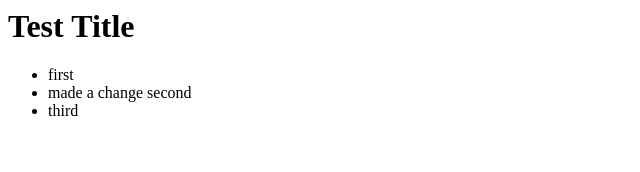
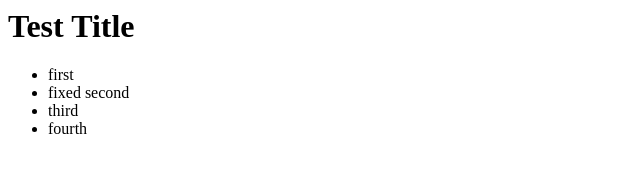
Before and after one commit to goseki/test, a plain HTML site: page index.html in a window 1280 px wide. Shown: the whole page, without its empty margins (0-640 px from the left). Drawn offline with Linux system fonts and the light colour scheme.

Commit message:
fixed another thing and added a fourth item

```diff
--- a/index.html
+++ b/index.html
@@ -3,8 +3,9 @@
 		<h1>Test Title</h1>
 		<ul>
 			<li>first</li>
-			<li>made a change second</li>
+			<li>fixed second</li>
 			<li>third</li>
+			<li>fourth</li>
 		</ul>
 	</body>
 </html>
```
